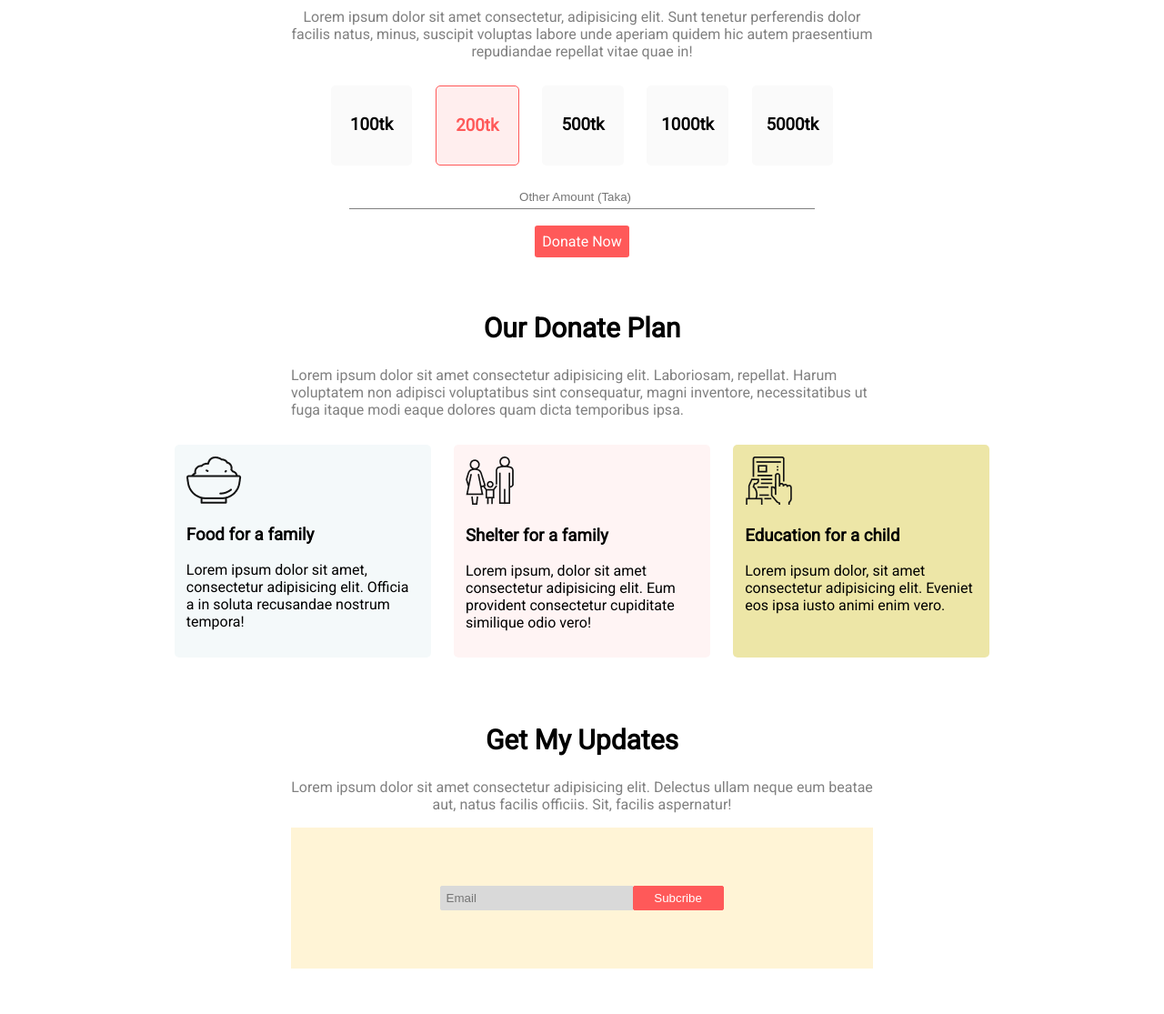
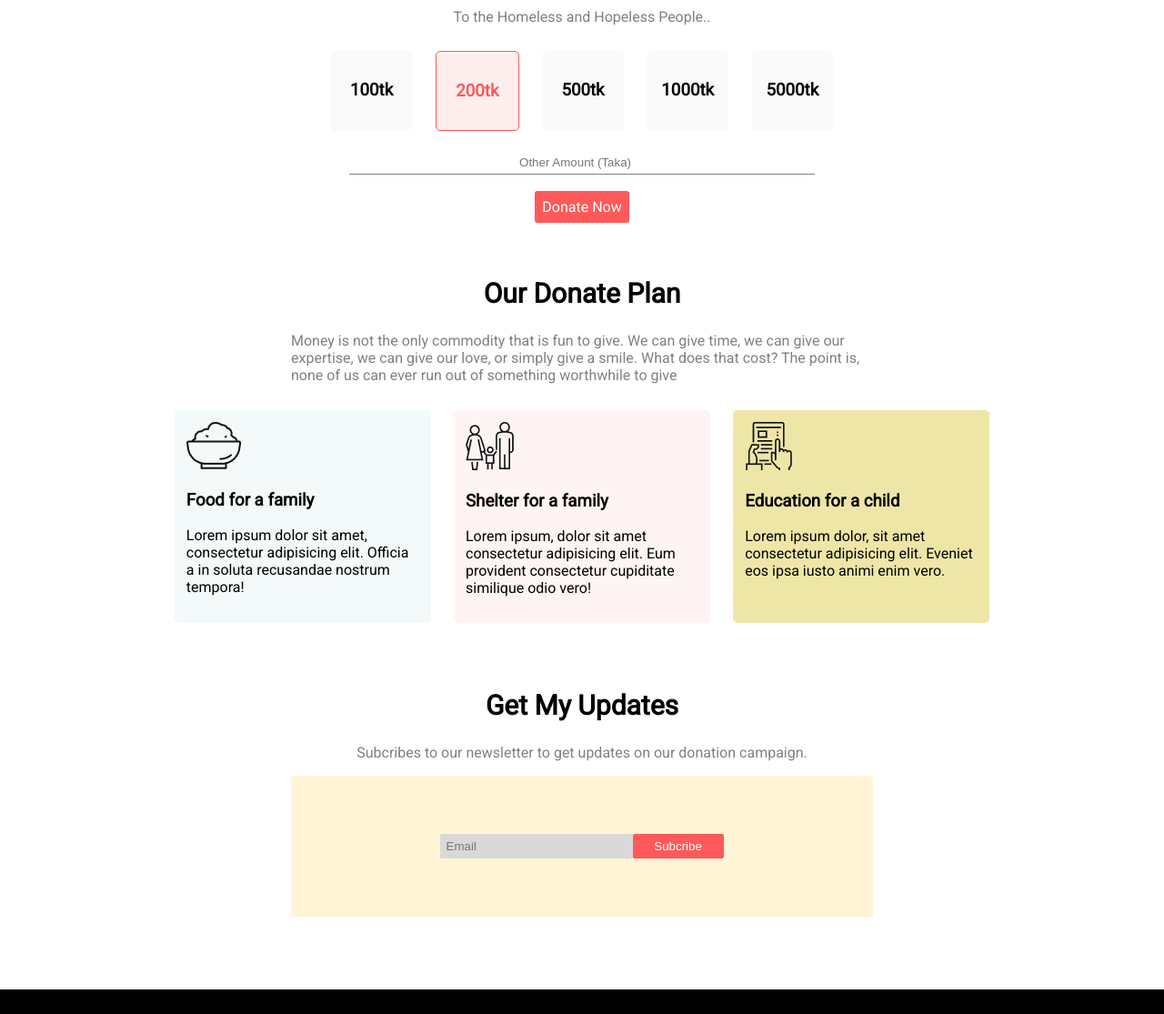
Before and after one commit to khHridoy/donate-today, a plain HTML site: page index.html in a window 1280 px wide. Shown: the part 748-1863 px from the top of the page at 91% size. Drawn offline with Linux system fonts and the light colour scheme.

Commit message:
paragraph update

```diff
--- a/index.html
+++ b/index.html
@@ -17,8 +17,7 @@
     <section id="header-area">
         <h1>Let's Help Those Who Are</h1>
         <h1>More In Need</h1>
-        <p>Lorem ipsum dolor sit amet consectetur adipisicing elit. Quos, autem placeat quaerat illo, praesentium
-            deleniti reiciendis earum voluptas quidem ipsam ipsa nam dolorum. Placeat, iure?</p>
+        <p>Alone we can do so little, But together we can do so much!!</p>
         <a class="custom-btn" href="#">Donate Now</a>
     </section>
 
@@ -27,9 +26,7 @@
             <h1>Donate Today</h1>
         </div>
         <div class="centered-p">
-            <p>Lorem ipsum dolor sit amet consectetur, adipisicing elit. Sunt tenetur perferendis dolor facilis natus,
-                minus, suscipit voluptas labore unde aperiam quidem hic autem praesentium repudiandae repellat vitae
-                quae in!</p>
+            <p>To the Homeless and Hopeless People..</p>
         </div>
         <div class="amount">
             <div class="amount-item">
@@ -63,9 +60,9 @@
             </h1>
         </div>
         <div class="centered-p">
-            <p>Lorem ipsum dolor sit amet consectetur adipisicing elit. Laboriosam, repellat. Harum voluptatem non
-                adipisci voluptatibus sint consequatur, magni inventore, necessitatibus ut fuga itaque modi eaque
-                dolores quam dicta temporibus ipsa.</p>
+            <p>Money is not the only commodity that is fun to give. We can give time, we can give our expertise, we can
+                give our love, or simply give a smile. What does that cost? The point is, none of us can ever run out of
+                something worthwhile to give</p>
         </div>
         <div class="plan-container">
             <div class="plan-item item-01">
@@ -96,8 +93,7 @@
             </h1>
         </div>
         <div class="centered-p">
-            <p>Lorem ipsum dolor sit amet consectetur adipisicing elit. Delectus ullam neque eum beatae aut, natus
-                facilis officiis. Sit, facilis aspernatur!</p>
+            <p>Subcribes to our newsletter to get updates on our donation campaign. </p>
         </div>
         <div class="subcribe">
             <input class="email" type="email" placeholder="Email">
```
